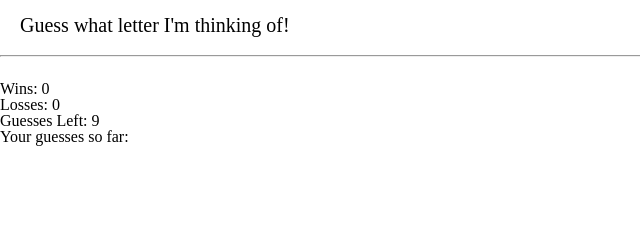
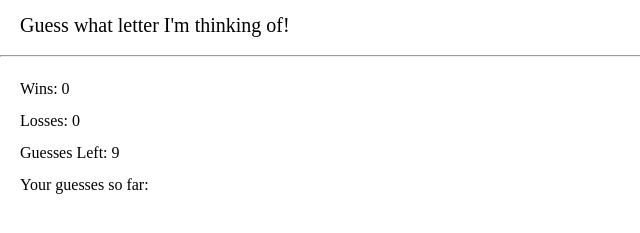
Before and after one commit to tsherman16/Psychic-Game, a plain HTML site: page index.html in a window 1280 px wide. Shown: the part 75-308 px from the top of the page, without its empty margins (0-640 px from the left). Drawn offline with Linux system fonts and the light colour scheme.

Commit message:
minor styling

```diff
--- a/assets/css/style.css
+++ b/assets/css/style.css
@@ -10,3 +10,8 @@
     margin: 20px;
 
 }
+
+p {
+    margin-left: 20px;
+
+}
--- a/index.html
+++ b/index.html
@@ -14,15 +14,21 @@
 
     <div class="container">
         <div class="row">
+            <div class="col">
                 <h1 class="gameTitle">The Psychic Game</h1>
                 <div class="heading">Guess what letter I'm thinking of!</div>
                 <hr>
                 <br>
                 <p id="win-text">Wins: 0</p>
+                <br>
                 <p id="loss-text">Losses: 0</p>
+                <br>
                 <p id="guessleft-text">Guesses Left: 9</p>
+                <br>
                 <p>Your guesses so far: <span id=guesses-text></span></p>
+                <br>
                 <script type="text/javascript" src="assets/javascript/game.js"></script>
+            </div>
         </div>
     </div>
 </body>
```
Lines whose indentation alone changed are shown as unchanged.
